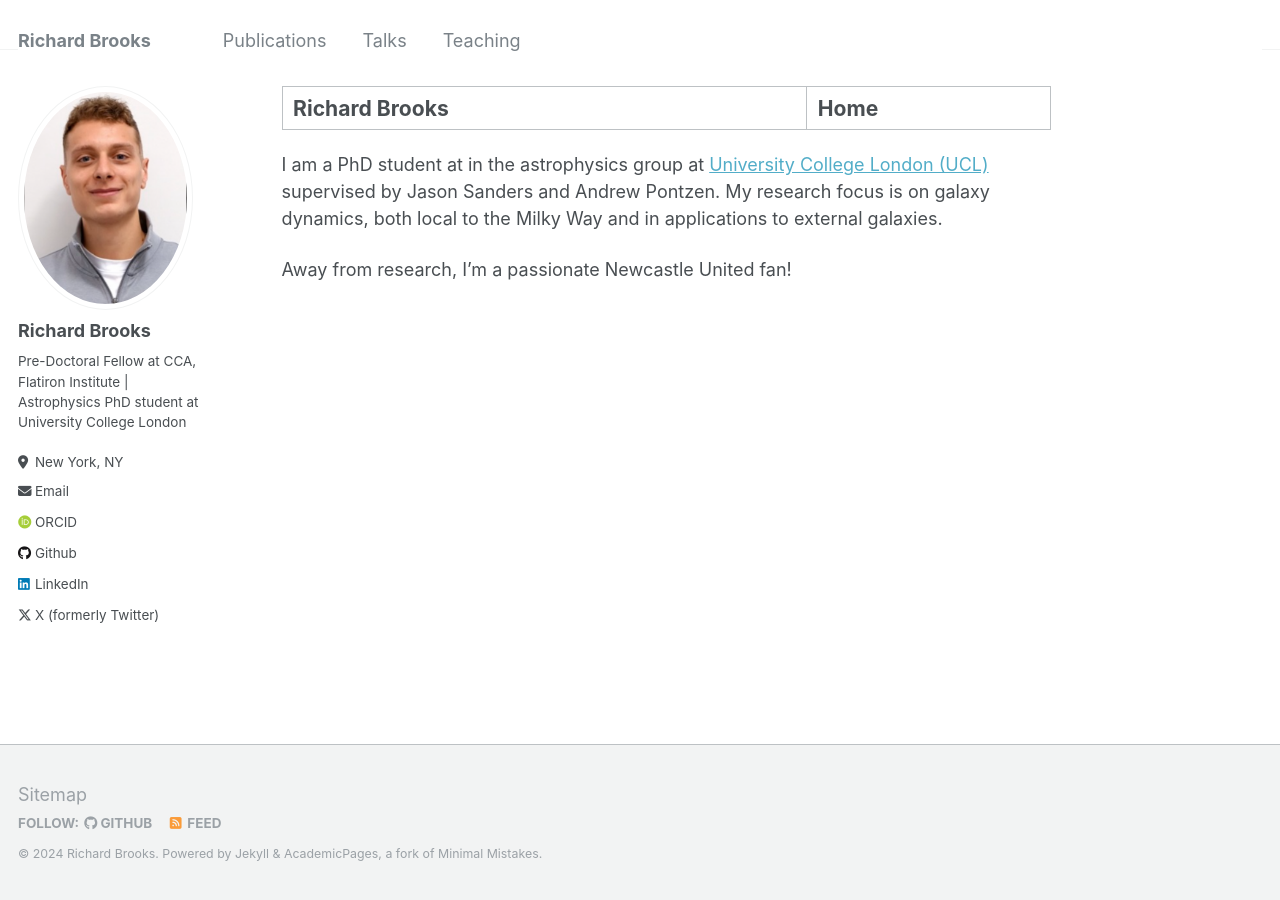
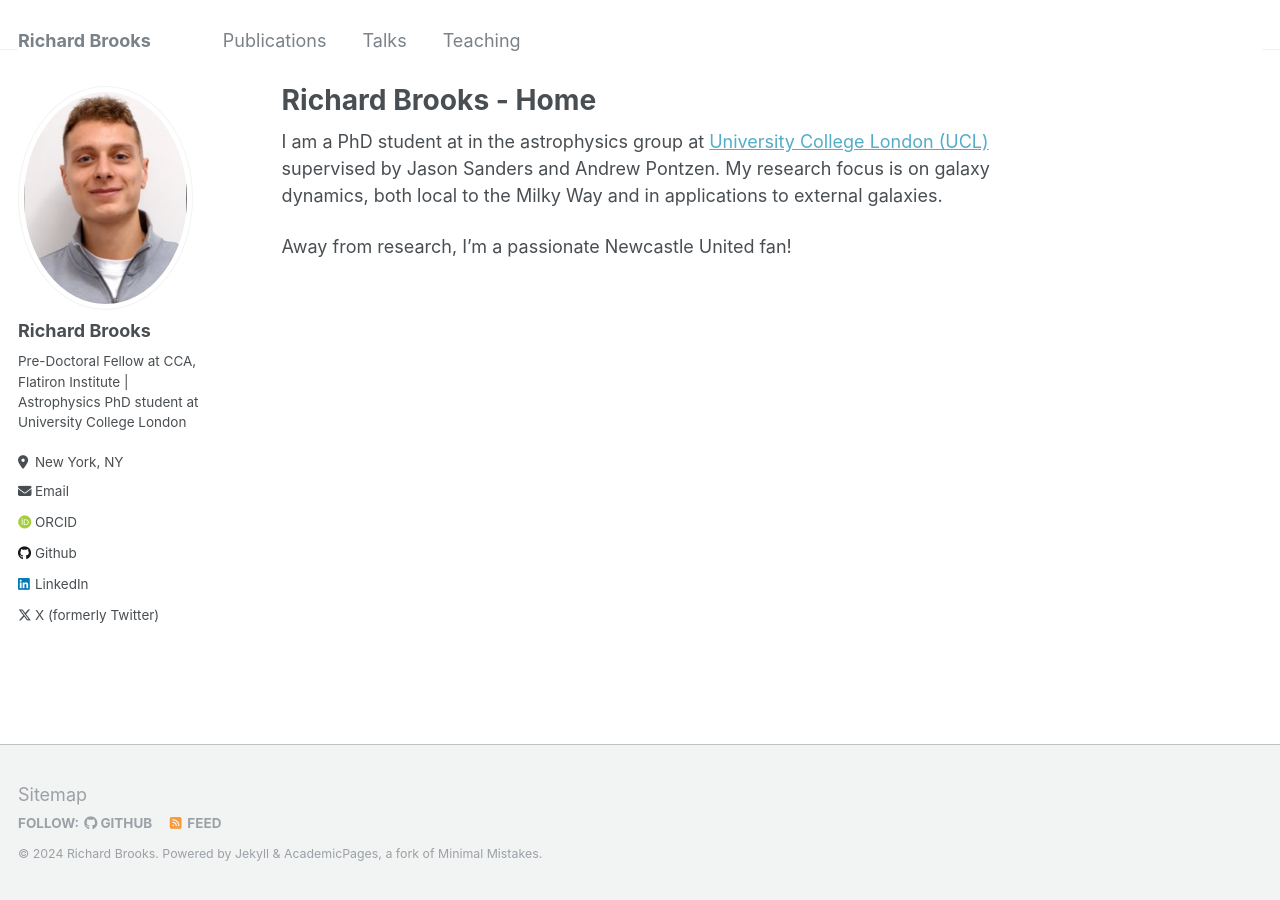
Before and after one commit to dc-broo3/dc-broo3.github.io, a Jekyll site: the page built from _pages/about.md, in a window 1280 px wide. Built offline with Jekyll 4.4.1, drawn with Linux system fonts in a browser that asks for light colours; some web fonts are replaced.

```diff
--- a/_pages/about.md
+++ b/_pages/about.md
@@ -1,6 +1,6 @@
 ---
 permalink: /
-title: "Richard Brooks | Home"
+title: "Richard Brooks - Home"
 author_profile: true
 redirect_from:
   - /about/
```
